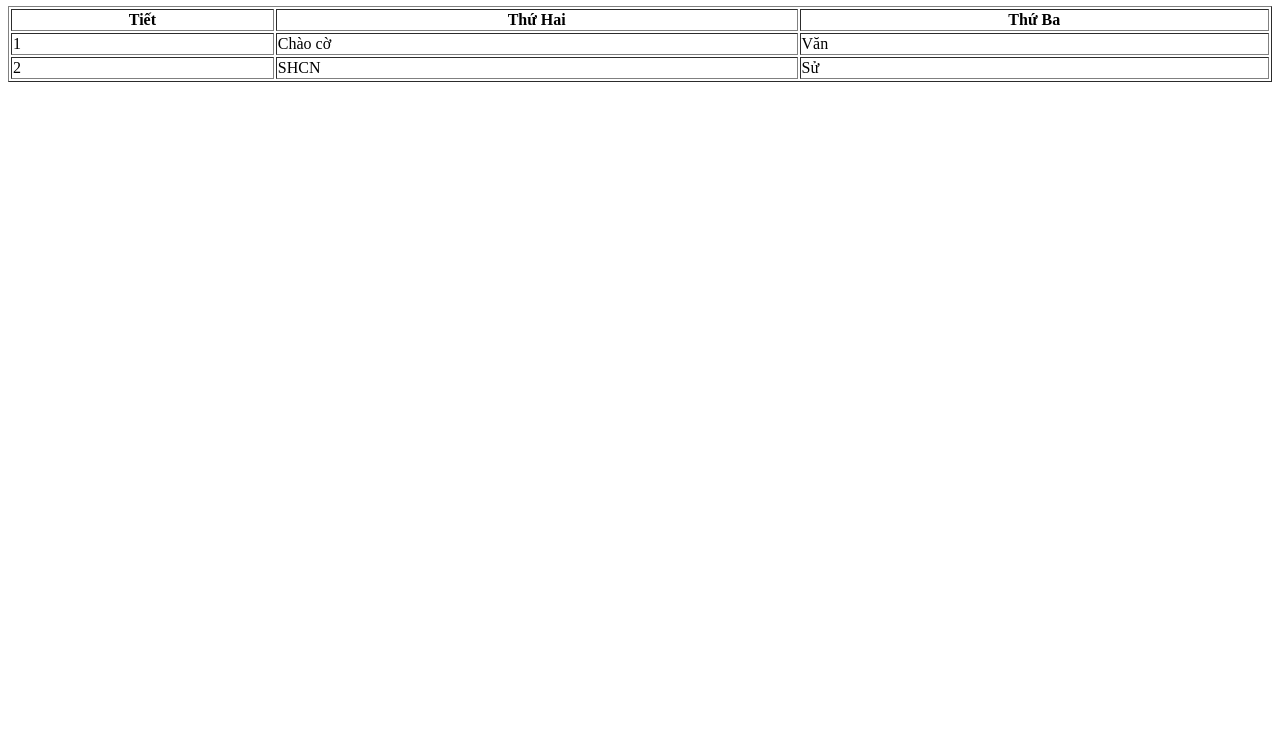
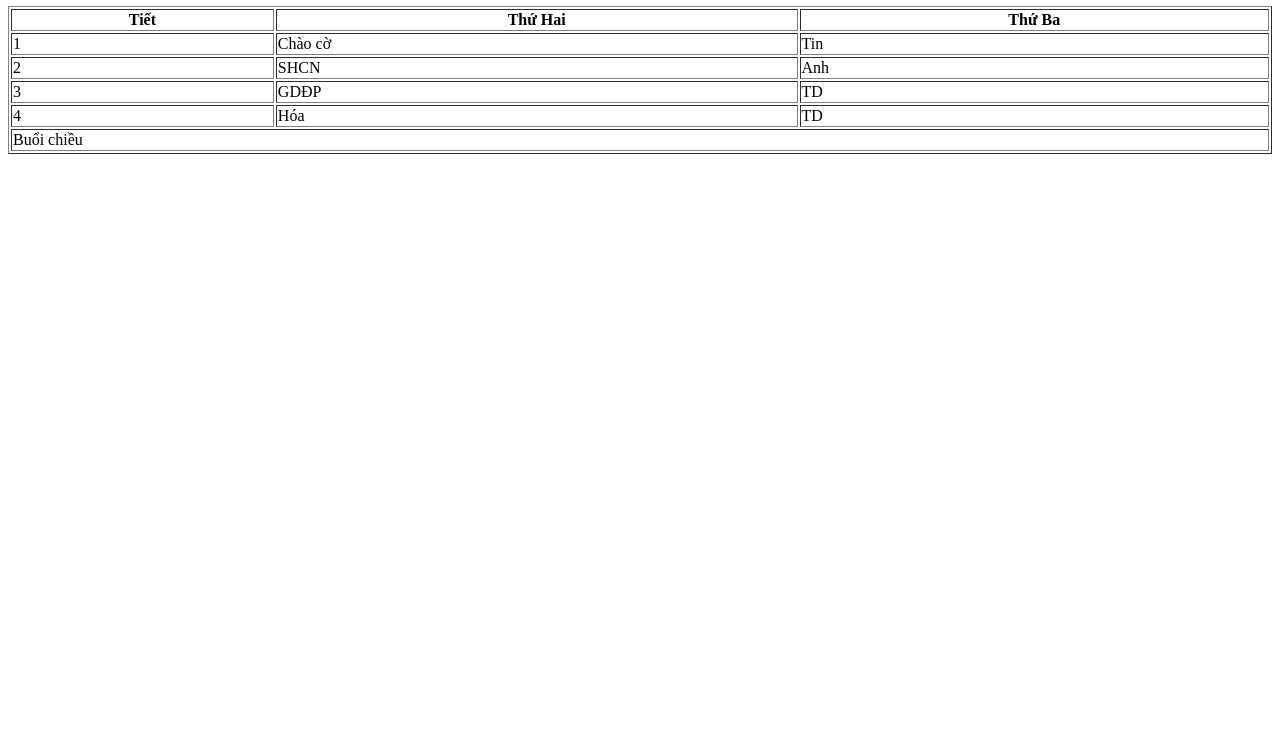
Before and after one commit to levmeyo/LeVy, a plain HTML site: page Index.html in a window 1280 px wide. Shown: the part 60-800 px from the top of the page. Drawn offline with Linux system fonts and the light colour scheme.

Commit message:
Update Index.html

```diff
--- a/Index.html
+++ b/Index.html
@@ -9,11 +9,21 @@
         <th> Tiết </th> <th> Thứ Hai </th> <th> Thứ Ba </th>
       </tr>
       <tr>
-        <td> 1 </td> <td> Chào cờ </td> <td> Văn </td>
+        <td> 1 </td> <td> Chào cờ </td> <td> Tin </td>
       </tr>
       <tr>
-        <td> 2 </td> <td> SHCN </td> <td> Sử </td>
+        <td> 2 </td> <td> SHCN </td> <td> Anh </td>
       </tr>
+      <tr>
+        <td> 3 </td> <td> GDĐP </td> <td> TD </td>
+      </tr>
+      <tr>
+        <td> 4 </td> <td> Hóa </td> <td> TD </td>
+      </tr>
+      <tr>
+        <td colspan = " 7 "> Buổi chiều </td>
+      </tr>
+
     </table>
   </body>
 </html>
```
